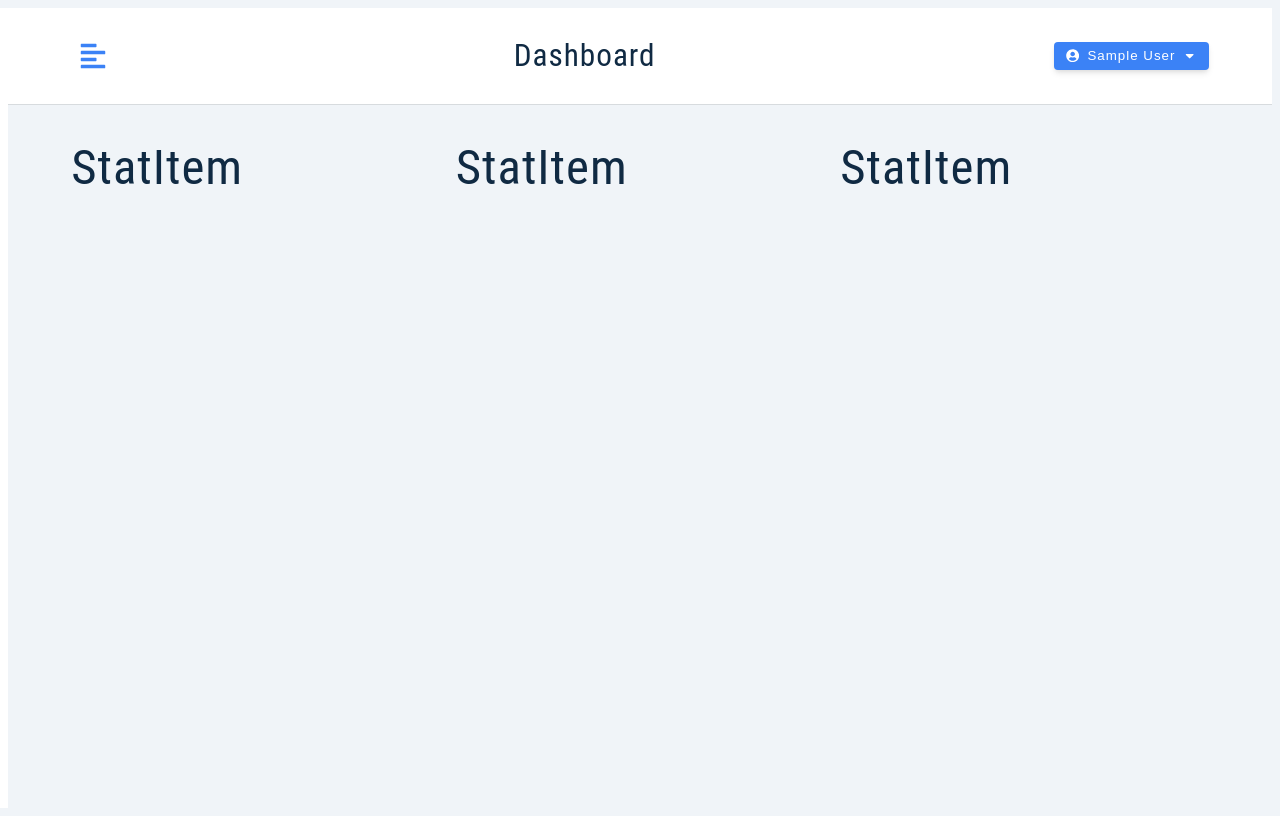
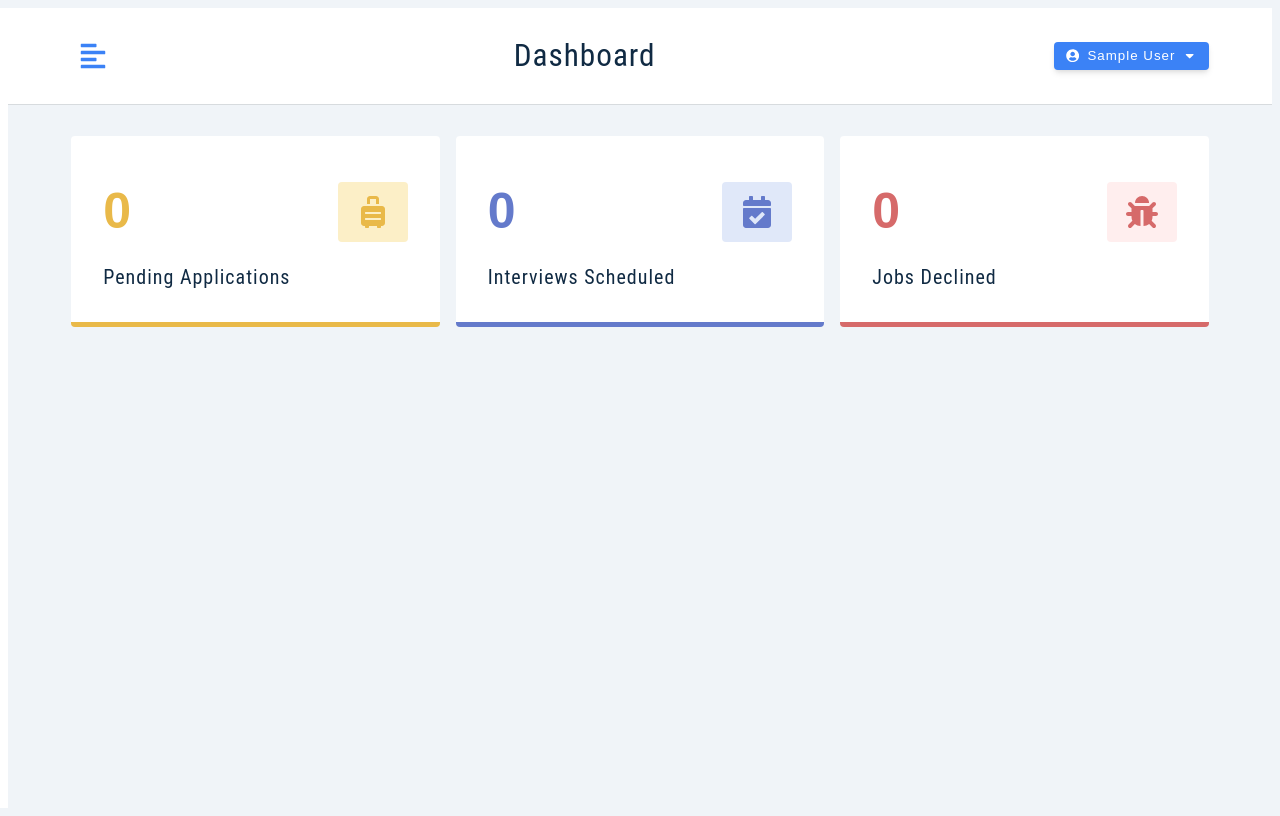
Before and after one commit to shawlu95/react-redux-toolkit-jobster, a React (Create React App) app: page / in a window 1280 px wide. Built offline with nearby package versions, Linux system fonts and the light colour scheme; no server answers; sample sign-in values are in the browser's storage; the HTML template or start-up script is replaced by a standard one.

Commit message:
Polish StatItem component

```diff
--- a/src/components/StatItem.js
+++ b/src/components/StatItem.js
@@ -1,7 +1,17 @@
 import React from 'react';
 
-const StatItem = () => {
-  return <h1>StatItem</h1>;
+import Wrapper from '../assets/wrappers/StatItem';
+
+const StatItem = ({ count, title, icon, color, bcg }) => {
+  return (
+    <Wrapper color={color} bcg={bcg}>
+      <header>
+        <span className='count'>{count}</span>
+        <span className='icon'>{icon}</span>
+      </header>
+      <h5 className='title'>{title}</h5>
+    </Wrapper>
+  );
 };
 
 export default StatItem;
```
